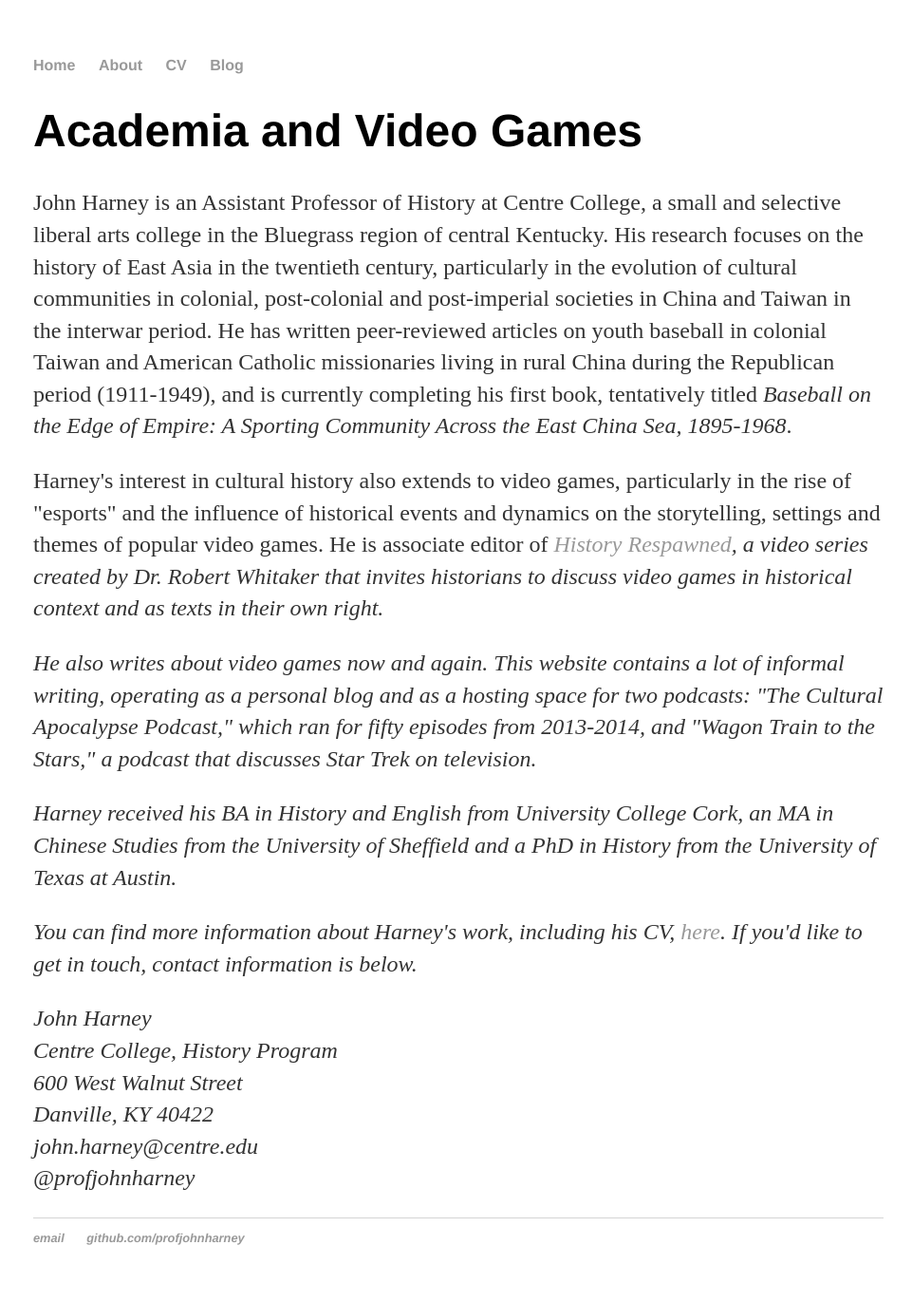
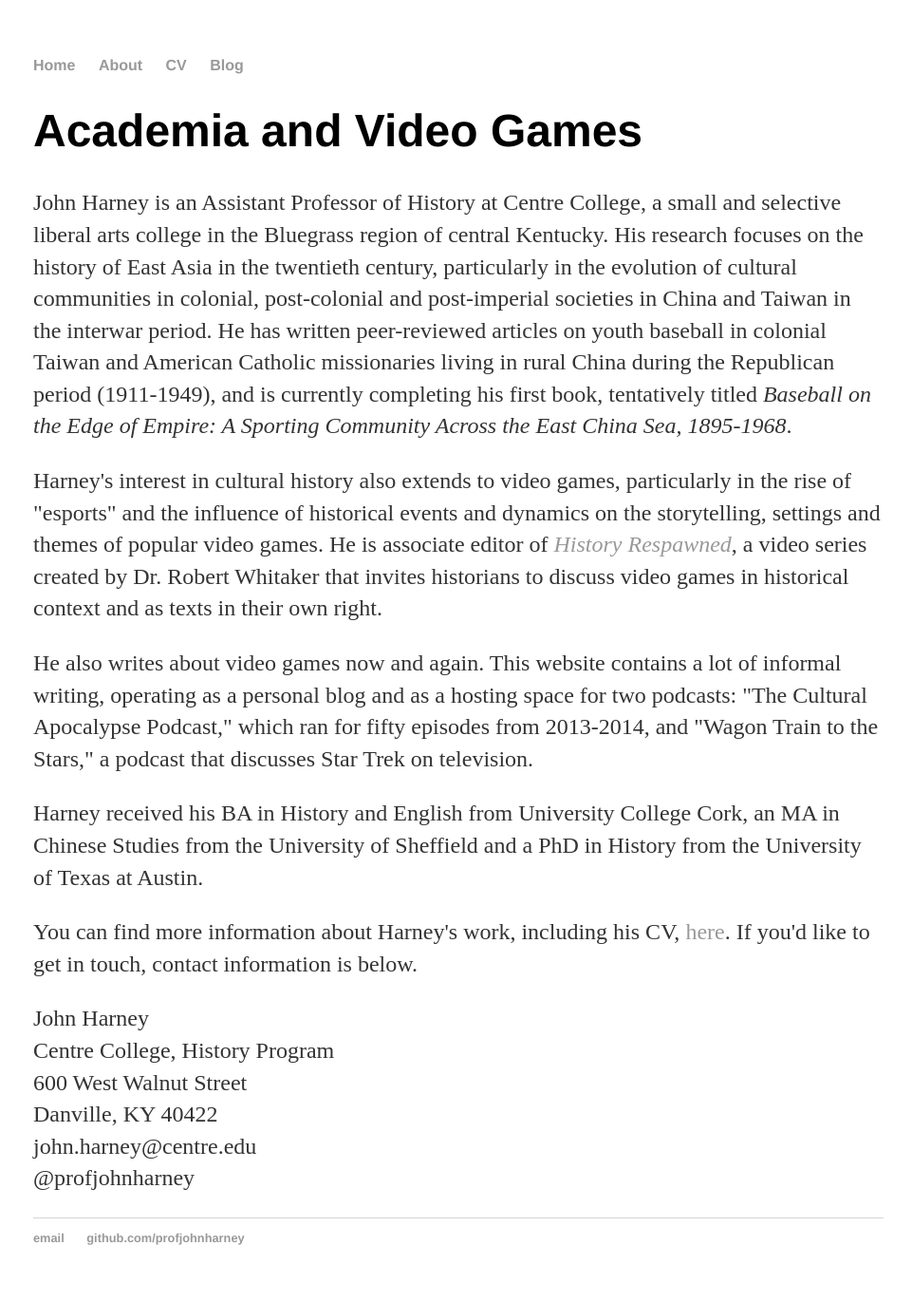
Before and after one commit to profjohnharney/profjohnharney.github.io, a Jekyll site: the page built from about/index.html, in a window 1280 px wide. Shown: the whole page at 95% size, without its empty margins (157-1118 px from the left). Built offline with Jekyll 4.4.1, drawn with Linux system fonts in a browser that asks for light colours.

Commit message:
Typo, had unclosed em

```diff
--- a/about/index.html
+++ b/about/index.html
@@ -8,7 +8,7 @@ title: Academia and Video Games
 John Harney is an Assistant Professor of History at Centre College, a small and selective liberal arts college in the Bluegrass region of central Kentucky. His research focuses on the history of East Asia in the twentieth century, particularly in the evolution of cultural communities in colonial, post-colonial and post-imperial societies in China and Taiwan in the interwar period. He has written peer-reviewed articles on youth baseball in colonial Taiwan and American Catholic missionaries living in rural China during the Republican period (1911-1949), and is currently completing his first book, tentatively titled <em>Baseball on the Edge of Empire: A Sporting Community Across the East China Sea, 1895-1968</em>.
 </p>
 <p>
-Harney's interest in cultural history also extends to video games, particularly in the rise of "esports" and the influence of historical events and dynamics on the storytelling, settings and themes of popular video games. He is associate editor of <a href="http://www.historyrespawned.com"><em>History Respawned<em></a>, a video series created by Dr. Robert Whitaker that invites historians to discuss video games in historical context and as texts in their own right.
+Harney's interest in cultural history also extends to video games, particularly in the rise of "esports" and the influence of historical events and dynamics on the storytelling, settings and themes of popular video games. He is associate editor of <a href="http://www.historyrespawned.com"><em>History Respawned</em></a>, a video series created by Dr. Robert Whitaker that invites historians to discuss video games in historical context and as texts in their own right.
 </p>
 <p>
 He also writes about video games now and again. This website contains a lot of informal writing, operating as a personal blog and as a hosting space for two podcasts: "The Cultural Apocalypse Podcast," which ran for fifty episodes from 2013-2014, and "Wagon Train to the Stars," a podcast that discusses Star Trek on television.
```
